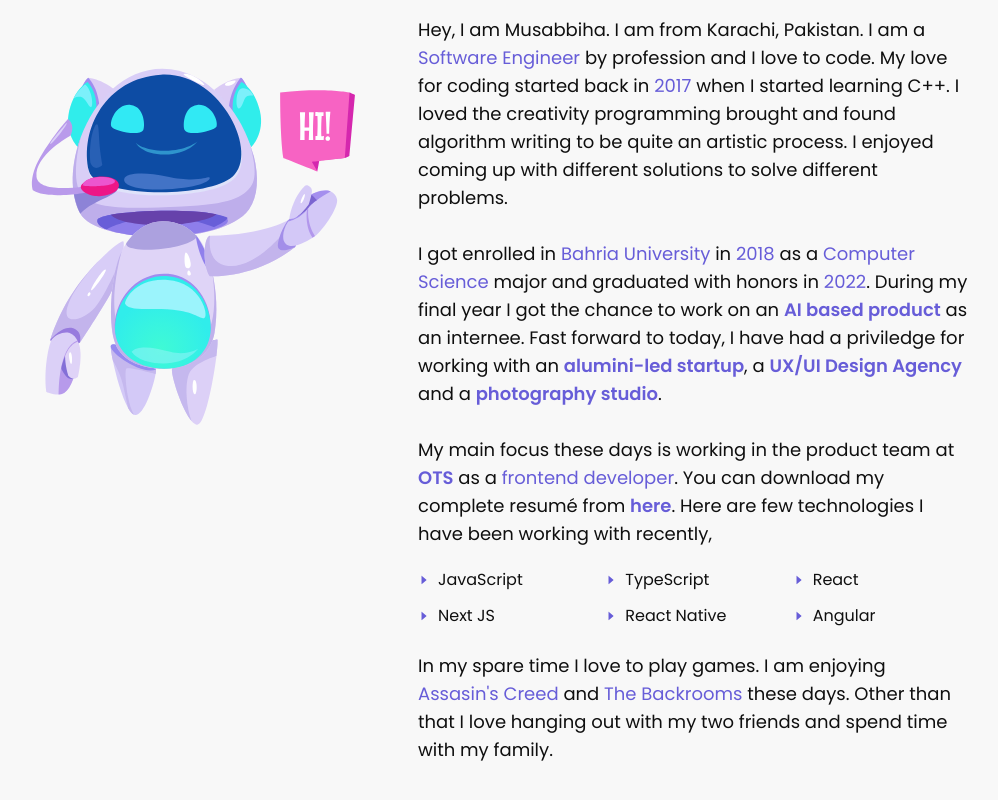
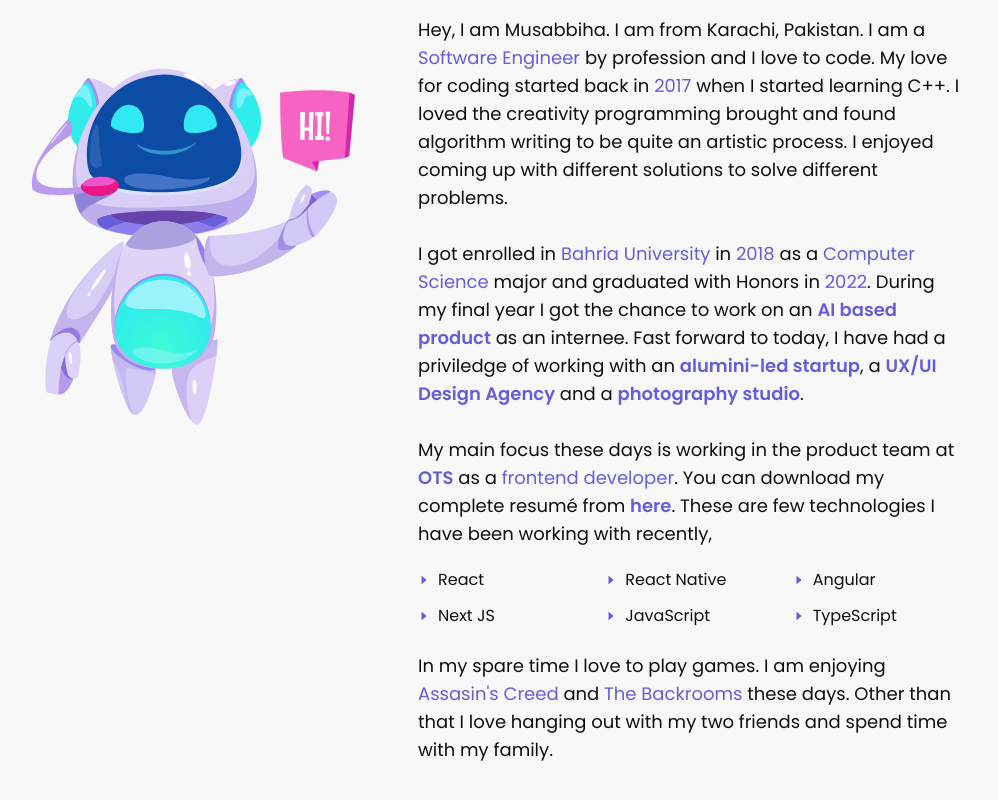
Before and after one commit to musabbihanoor/portfolio-v2, a Next.js app: page / in a window 1280 px wide. Shown: the part 900-1700 px from the top of the page, without its empty margins (197-1195 px from the left). Built offline with nearby package versions, Linux system fonts and the light colour scheme.

Commit message:
updated about text a bit

```diff
--- a/src/components/About.js
+++ b/src/components/About.js
@@ -45,7 +45,7 @@
           <span className="dark:text-light_purple text-purple">
             Computer Science
           </span>{" "}
-          major and graduated with honors in{" "}
+          major and graduated with Honors in{" "}
           <span className="dark:text-light_purple text-purple">2022</span>.
           During my final year I got the chance to work on an{" "}
           <a
@@ -56,7 +56,7 @@
           >
             AI based product
           </a>{" "}
-          as an internee. Fast forward to today, I have had a priviledge for
+          as an internee. Fast forward to today, I have had a priviledge of
           working with an{" "}
           <a
             href="https://codebusterspro.com/"
@@ -108,26 +108,13 @@
           >
             here
           </a>
-          . Here are few technologies I have been working with recently,
+          . These are few technologies I have been working with recently,
         </p>
 
         <div className="grid sm:grid-cols-3 grid-cols-2 gap-3 mt-5">
           <span className="flex items-center gap-2">
             <AiFillCaretRight className="text-xs dark:text-light_purple text-purple" />{" "}
-            JavaScript
-          </span>
-          <span className="flex items-center gap-2">
-            <AiFillCaretRight className="text-xs dark:text-light_purple text-purple" />{" "}
-            TypeScript
-          </span>
-
-          <span className="flex items-center gap-2">
-            <AiFillCaretRight className="text-xs dark:text-light_purple text-purple" />{" "}
             React
-          </span>
-          <span className="flex items-center gap-2">
-            <AiFillCaretRight className="text-xs dark:text-light_purple text-purple" />{" "}
-            Next JS
           </span>
           <span className="flex items-center gap-2">
             <AiFillCaretRight className="text-xs dark:text-light_purple text-purple" />{" "}
@@ -136,6 +123,18 @@
           <span className="flex items-center gap-2">
             <AiFillCaretRight className="text-xs dark:text-light_purple text-purple" />{" "}
             Angular
+          </span>
+          <span className="flex items-center gap-2">
+            <AiFillCaretRight className="text-xs dark:text-light_purple text-purple" />{" "}
+            Next JS
+          </span>
+          <span className="flex items-center gap-2">
+            <AiFillCaretRight className="text-xs dark:text-light_purple text-purple" />{" "}
+            JavaScript
+          </span>
+          <span className="flex items-center gap-2">
+            <AiFillCaretRight className="text-xs dark:text-light_purple text-purple" />{" "}
+            TypeScript
           </span>
         </div>
         <br />
```
